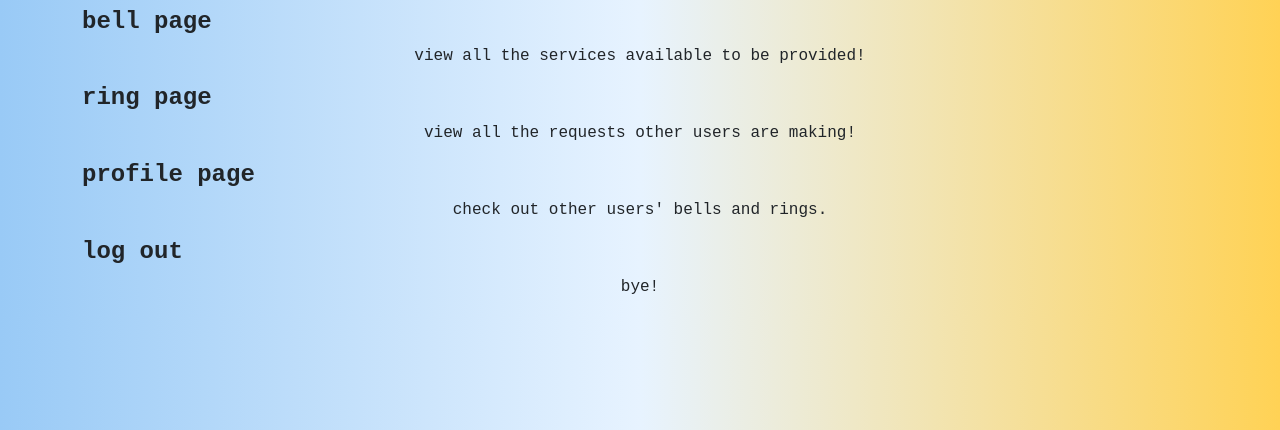
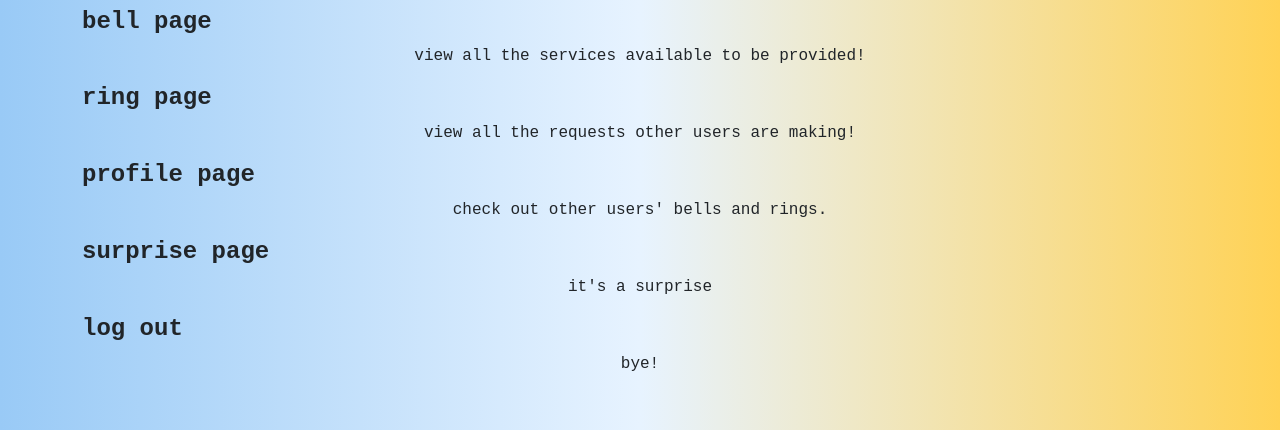
Before and after one commit to davis0119/Sell-Bell, a Django app: page / in a window 1280 px wide. Shown: the part 370-800 px from the top of the page. Run offline with Django 3.2, Linux system fonts and the light colour scheme.

Commit message:
added documentation

```diff
--- a/core/models.py
+++ b/core/models.py
@@ -1,7 +1,5 @@
 from django.db import models
 from django.contrib.auth.models import User
-
-# each has a form, send a postID along with the comment?
 
 # Bells (services)
 class Bell(models.Model):
--- a/core/templates/splash.html
+++ b/core/templates/splash.html
@@ -53,6 +53,8 @@
         <p>view all the requests other users are making!</p>
         <h4><b>profile page</b></h4>
         <p>check out other users' bells and rings.</p>
+        <h4><b>surprise page</b></h4>
+        <p>it's a surprise</p>
         <h4><b>log out</b></h4>
         <p>bye!</p>
     </div>
--- a/core/templates/surprise.html
+++ b/core/templates/surprise.html
@@ -40,7 +40,7 @@
 
     <div class="container">
         <br/>
-        <h1 style="margin-top: 2rem; margin-bottom: 2rem">{{ rand_fact }}</h1>
+        <h1 style="margin-top: 2rem; margin-bottom: 2rem">random fact of the second: {{ rand_fact }}</h1>
         <div class="col-md-4">
             <div class="card" style="margin-bottom: 1rem; background-color: #9F95F7; width: 800px; margin-inline: 300px;">
                 <h5 class="card-title">
```
Also changed, not shown: db.sqlite3.
